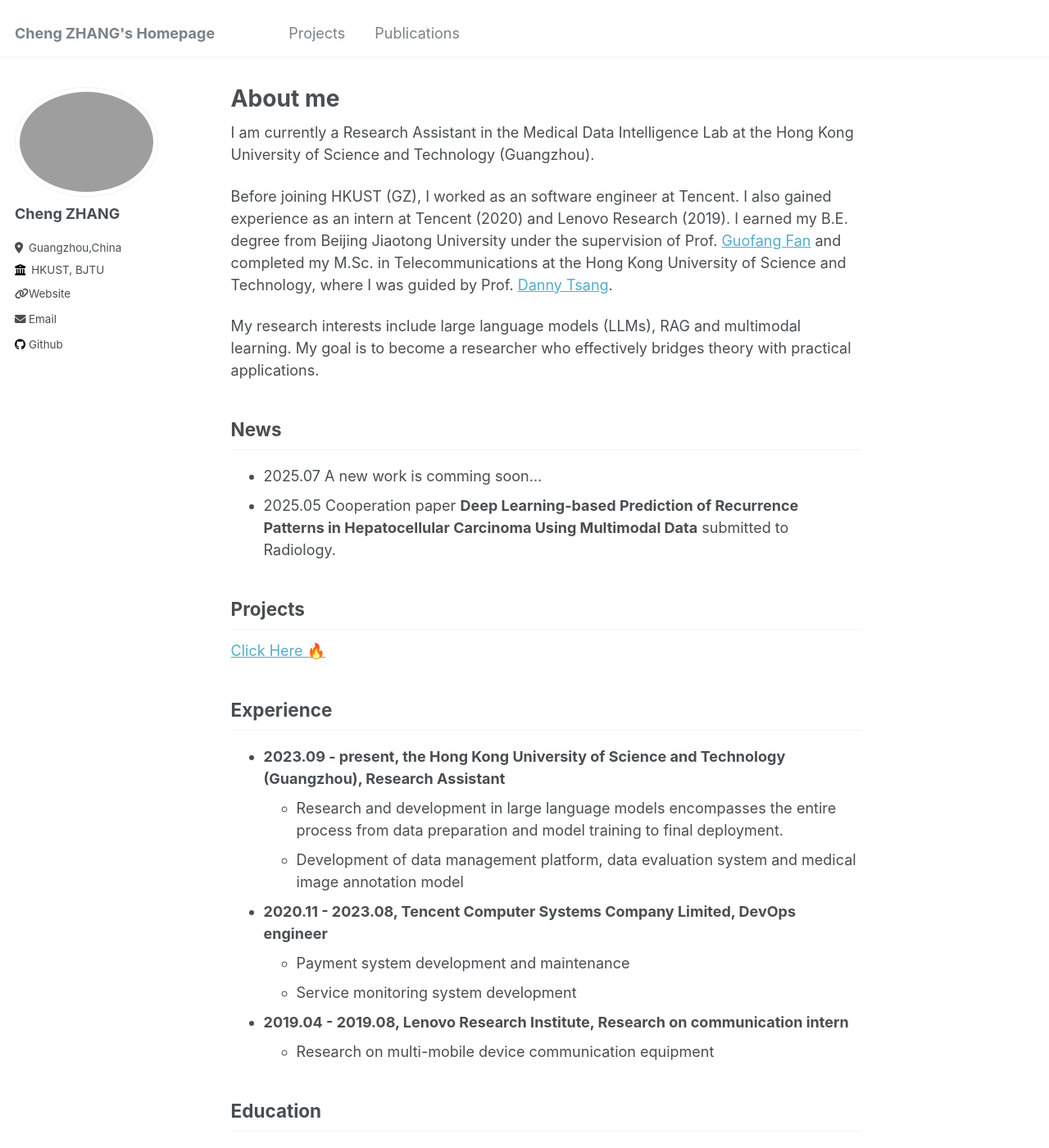
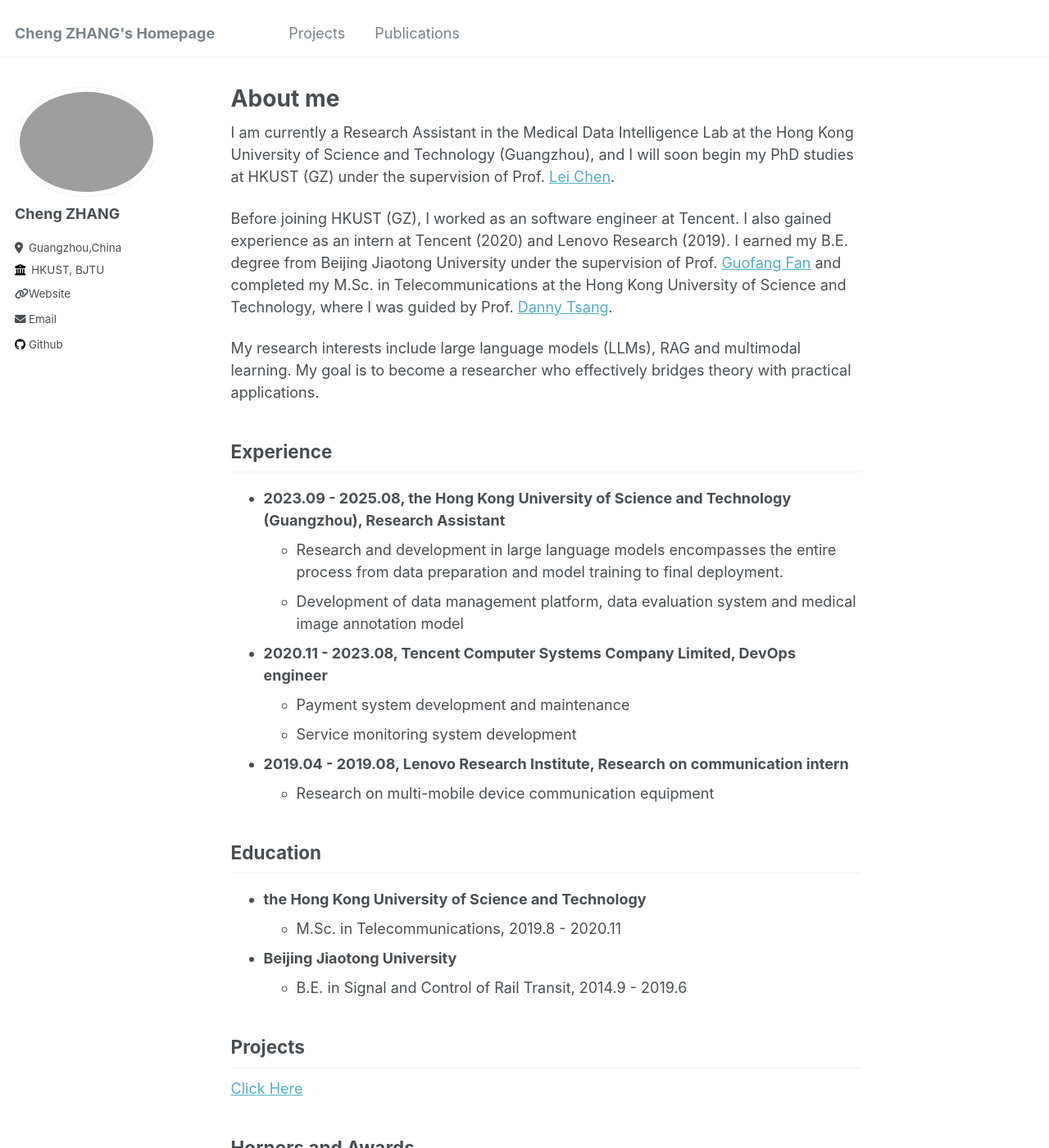
Before and after one commit to ZachcZhang/zachczhang.github.io, a Jekyll site: the page built from _pages/about.md, in a window 1280 px wide and 1400 px high. Shown: the whole window at 82% size. Built offline with Jekyll 4.4.1, drawn with Linux system fonts in a browser that asks for light colours.

Commit message:
feat: update

```diff
--- a/_pages/about.md
+++ b/_pages/about.md
@@ -7,25 +7,16 @@ redirect_from:
   - /about.html
 ---
 
-I am currently a Research Assistant in the Medical Data Intelligence Lab at the Hong Kong University of Science and Technology (Guangzhou).
+I am currently a Research Assistant in the Medical Data Intelligence Lab at the Hong Kong University of Science and Technology (Guangzhou), and I will soon begin my PhD studies at HKUST (GZ) under the supervision of Prof. [Lei Chen](https://cse.hkust.edu.hk/~leichen/).
 
 Before joining HKUST (GZ), I worked as an software engineer at Tencent. I also gained experience as an intern at Tencent (2020) and Lenovo Research (2019). I earned my B.E. degree from Beijing Jiaotong University under the supervision of Prof. [Guofang Fan](https://faculty.bjtu.edu.cn/eaie/9079.html) and completed my M.Sc. in Telecommunications at the Hong Kong University of Science and Technology, where I was guided by Prof. [Danny Tsang](https://eetsang.home.ece.ust.hk/).
 
 My research interests include large language models (LLMs), RAG and multimodal learning. My goal is to become a researcher who effectively bridges theory with practical applications.
 
-## News
-- 2025.07 A new work is comming soon...
-- 2025.05 Cooperation paper **Deep Learning-based Prediction of Recurrence Patterns in Hepatocellular Carcinoma Using Multimodal Data** submitted to Radiology.
-<br>
-
-
-## Projects
-
-[Click Here 🔥](/projects/)
 
 ## Experience
 
-- **2023.09 - present, the Hong Kong University of Science and Technology (Guangzhou), Research Assistant**
+- **2023.09 - 2025.08, the Hong Kong University of Science and Technology (Guangzhou), Research Assistant**
     - Research and development in large language models encompasses the entire process from data preparation and model training to final deployment.
     - Development of data management platform, data evaluation system and medical image annotation model
 <br>
```
Also changed, not shown: other parts of _pages/about.md (+4 -0 lines).
